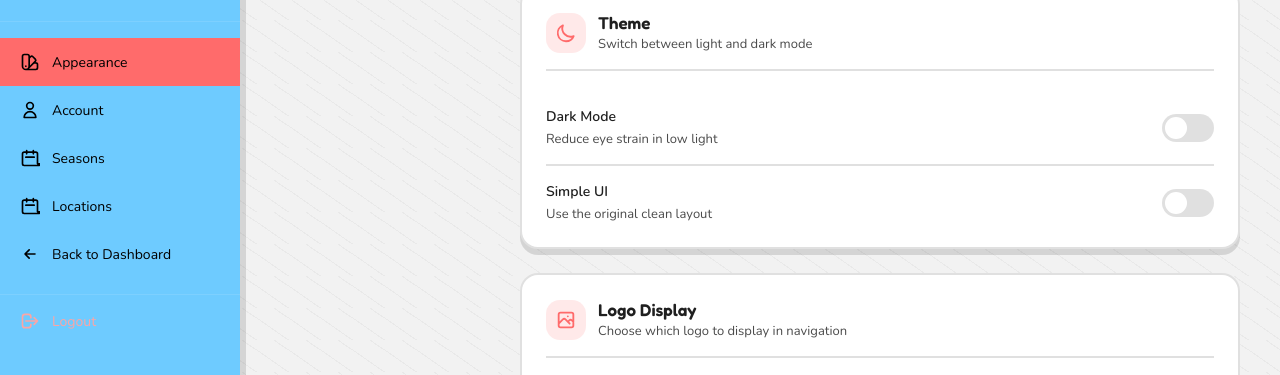
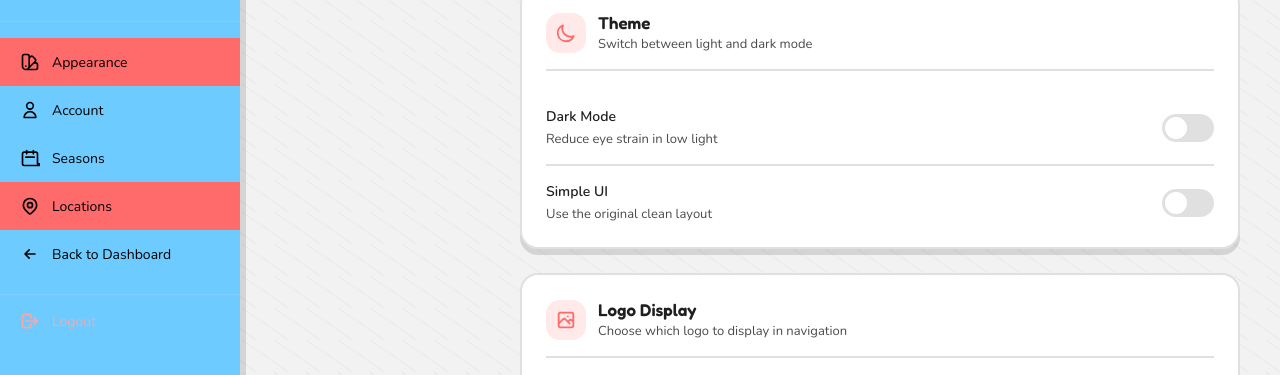
Before and after one commit to maxklinchik/StrikeMaster, a website: page docs/pages/settings/appearanceSettings.html in a window 1280 px wide. Shown: the part 140-515 px from the top of the page. Drawn offline with nearby package versions, Linux system fonts and the light colour scheme; sample sign-in values are in the browser's storage.

Commit message:
Update appearanceSettings.html

```diff
--- a/docs/pages/settings/appearanceSettings.html
+++ b/docs/pages/settings/appearanceSettings.html
@@ -655,8 +655,8 @@
         <svg fill="none" viewBox="0 0 24 24"><path stroke-linecap="round" stroke-linejoin="round" stroke-width="2" d="M8 7V3m8 4V3m-9 8h10m7 8a2 2 0 01-2 2H5a2 2 0 01-2-2V7a2 2 0 012-2h14a2 2 0 012 2v12z"/></svg>
         Seasons
       </a>
-      <a href="locationSettings.html">
-        <svg fill="none" viewBox="0 0 24 24"><path stroke-linecap="round" stroke-linejoin="round" stroke-width="2" d="M8 7V3m8 4V3m-9 8h10m7 8a2 2 0 01-2 2H5a2 2 0 01-2-2V7a2 2 0 012-2h14a2 2 0 012 2v12z"/></svg>
+      <a href="locationSettings.html" class="active">
+        <svg fill="none" viewBox="0 0 24 24"><path stroke-linecap="round" stroke-linejoin="round" stroke-width="2" d="M17.657 16.657L13.414 20.9a1.998 1.998 0 01-2.827 0l-4.244-4.243a8 8 0 1111.314 0z" /><path stroke-linecap="round" stroke-linejoin="round" stroke-width="2" d="M15 11a3 3 0 11-6 0 3 3 0 016 0z" /></svg>
         Locations
       </a>
       <a href="../dashboard/home.html">
```
